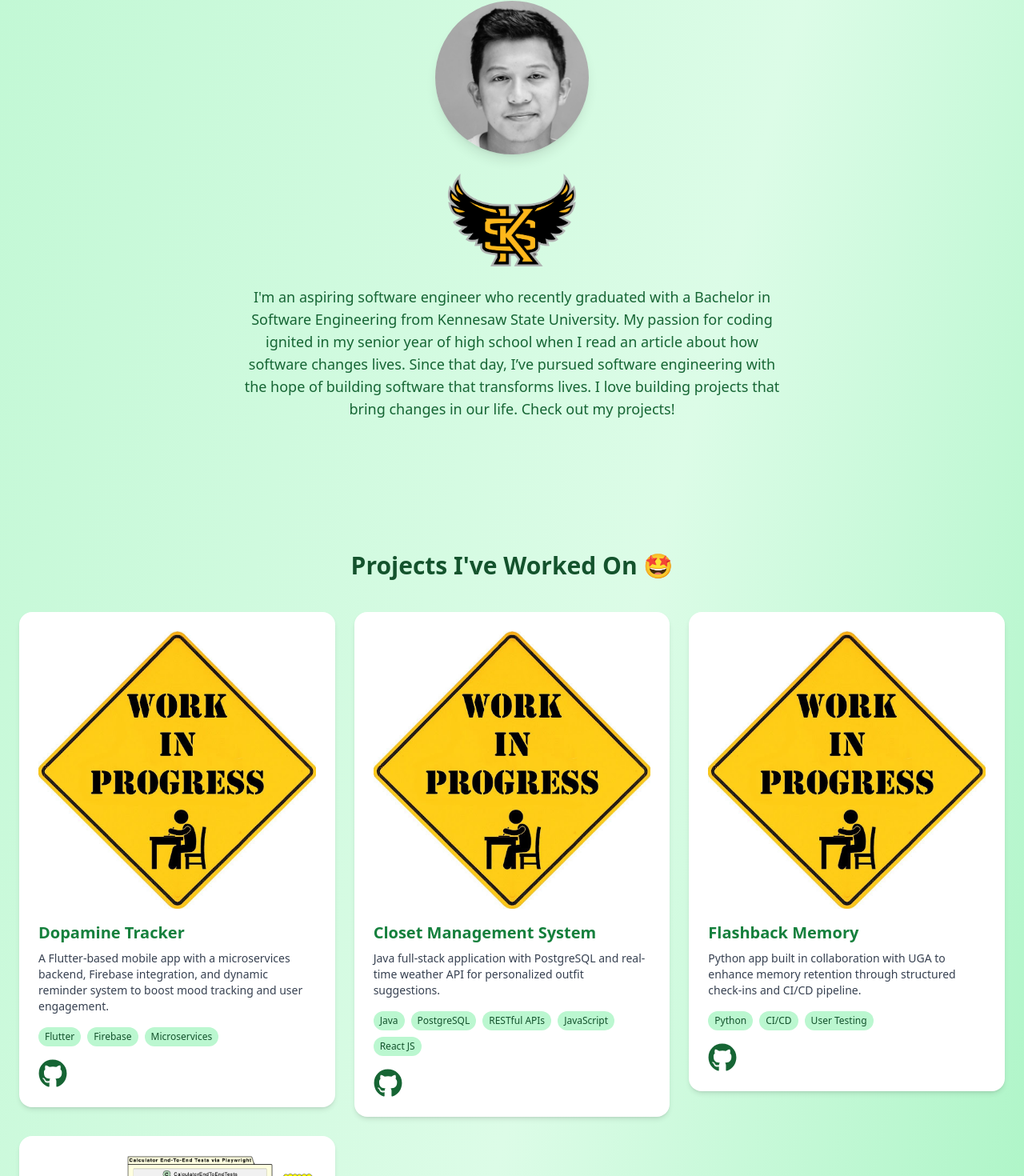
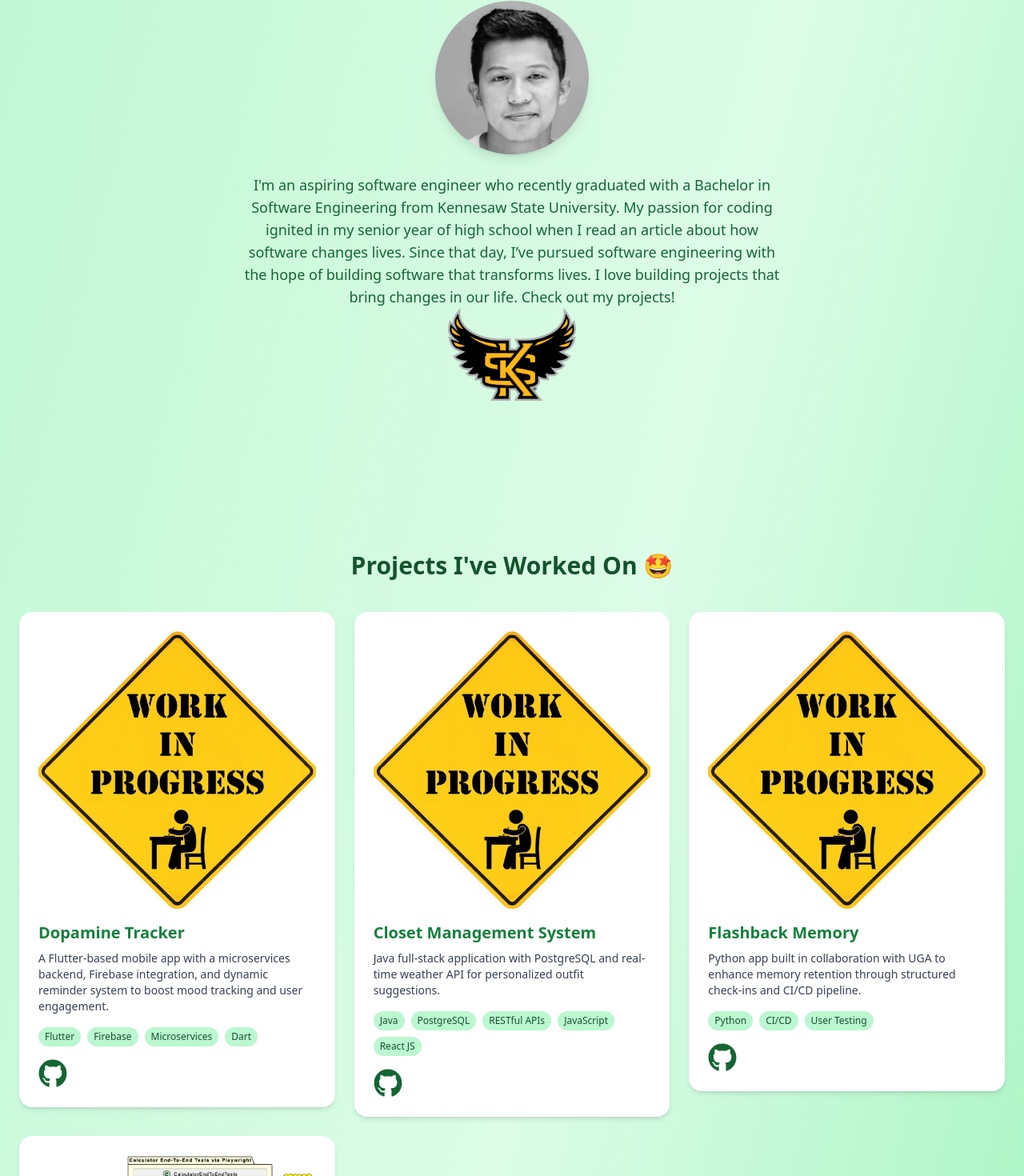
Before and after one commit to RaiDiwakar66/MyPortfolio, a React (Vite) app: page / in a window 1280 px wide. Shown: the part 1056-2526 px from the top of the page at 80% size. Built offline with nearby package versions, Linux system fonts and the light colour scheme.

Commit message:
rearrange the layout

```diff
--- a/src/App.jsx
+++ b/src/App.jsx
@@ -37,7 +37,7 @@ const projects = [
     title: "Dopamine Tracker",
     description:
       "A Flutter-based mobile app with a microservices backend, Firebase integration, and dynamic reminder system to boost mood tracking and user engagement.",
-    tech: ["Flutter", "Firebase", "Microservices"],
+    tech: ["Flutter", "Firebase", "Microservices", "Dart"],
     github: "https://github.com/DkGoat66/DopamineTracker",
     image: InProgress
   },
@@ -180,10 +180,10 @@ export default function Portfolio() {
       <section id="about" className="min-h-screen flex flex-col justify-center items-center px-6 py-16 relative z-10">
         <h2 className="text-3xl font-bold text-center text-green-900 mb-10">About Me 🍃</h2>
         <img src={Diwakar} alt="Diwakar Picture" className="w-48 rounded-full shadow-lg mb-6"/>
-        <img src={KSU} alt="KSU Logo" className="w-40 mb-6" />
         <p className="text-lg max-w-2xl text-green-800 text-center">
           I'm an aspiring software engineer who recently graduated with a Bachelor in Software Engineering from Kennesaw State University. My passion for coding ignited in my senior year of high school when I read an article about how software changes lives. Since that day, I’ve pursued software engineering with the hope of building software that transforms lives. I love building projects that bring changes in our life. Check   out my projects!
         </p>
+         <img src={KSU} alt="KSU Logo" className="w-40 mb-6" />
       </section>
 
       {/* Page 2: Projects */}
```
